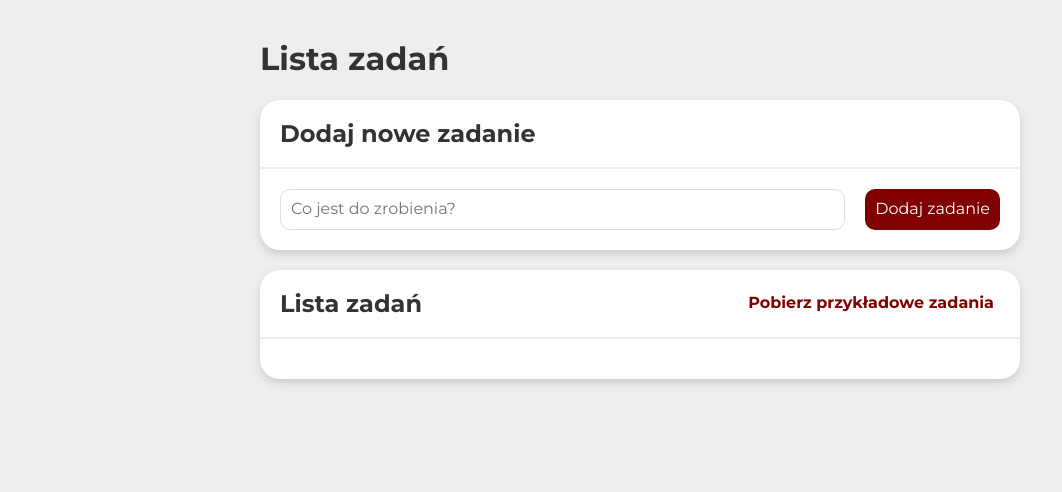
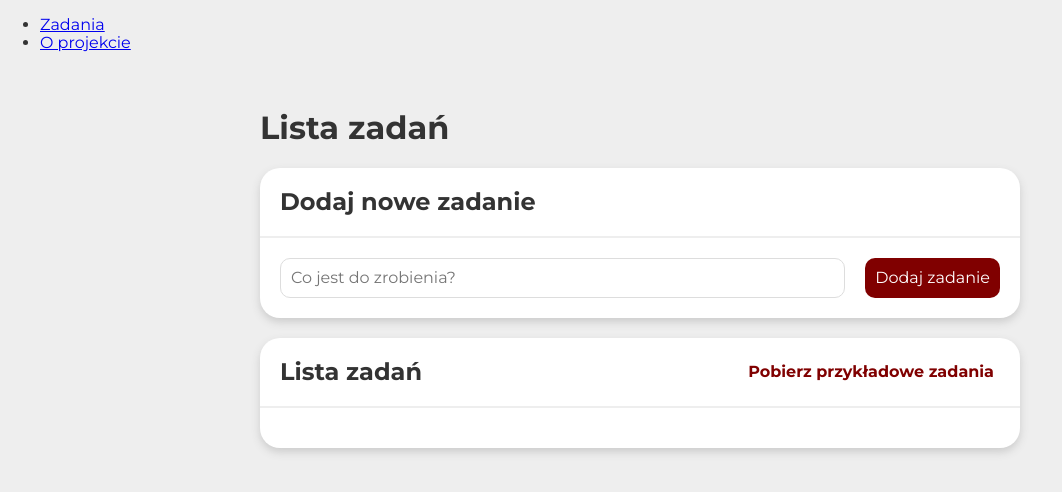
Before and after one commit to mariusz-smajdor/todo-list-react, a React (Create React App) app: page /#/zadania in a window 1280 px wide. Shown: the top 492 px of the page, without its empty margins (0-1062 px from the left). Built offline with nearby package versions, Linux system fonts and the light colour scheme.

Commit message:
about component

```diff
--- a/src/App.js
+++ b/src/App.js
@@ -1,5 +1,35 @@
-import Tasks from "./components/features/tasks/Tasks"
+import { HashRouter, NavLink, Switch, Route, Redirect } from "react-router-dom"
+import About from "./components/features/about/About"
+import Tasks from "./components/features/tasks/TasksPage"
 
-const App = () => <Tasks />
+const App = () => (
+  <HashRouter>
+    <nav>
+      <ul>
+        <li>
+          <NavLink activeClassName="active" to="/zadania">
+            Zadania
+          </NavLink>
+        </li>
+        <li>
+          <NavLink activeClassName="active" to="/o-projekcie">
+            O projekcie
+          </NavLink>
+        </li>
+      </ul>
+      <Switch>
+        <Route path="/zadania">
+          <Tasks />
+        </Route>
+        <Route path="/o-projekcie">
+          <About />
+        </Route>
+        <Route path="/">
+          <Redirect to="/zadania" />
+        </Route>
+      </Switch>
+    </nav>
+  </HashRouter>
+)
 
 export default App
--- /dev/null
+++ b/src/components/features/about/About.js
@@ -0,0 +1,21 @@
+import Container from "../../common/Container"
+import MainHeader from "../../common/MainHeader"
+import Section from "../../common/Section"
+
+const About = () => {
+  return (
+    <Container>
+      <MainHeader title="O projekcie" />
+      <Section
+        title="Opis"
+        body="Prosta lista zadań w React.js"
+      />
+      <Section
+        title="Technologie i konwencje"
+        body="CSS-Flexbox, CSS-Grid, Immutability, LocalStorage, useState, useEffect, useRef, custom hooks, styled components, redux, redux-saga"
+      />
+    </Container>
+  )
+}
+
+export default About
--- a/src/components/features/tasks/Buttons/index.js
+++ b/src/components/features/tasks/TasksPage/Buttons/index.js
@@ -1,7 +1,7 @@
 import { Fragment } from "react"
 import { useDispatch, useSelector } from "react-redux"
 
-import { fetchExampleTasks, markAllDone, selectTasks, toggleHideDone } from "../tasksSlice"
+import { fetchExampleTasks, markAllDone, selectTasks, toggleHideDone } from "../../tasksSlice"
 import { Wrapper, Button } from "./styled"
 
 const Buttons = () => {
--- a/src/components/features/tasks/Form/index.js
+++ b/src/components/features/tasks/TasksPage/Form/index.js
@@ -2,7 +2,7 @@ import { useState, useRef } from "react"
 import { useDispatch } from "react-redux"
 import { nanoid } from "@reduxjs/toolkit"
 
-import { addTask } from "../tasksSlice"
+import { addTask } from "../../tasksSlice"
 import { Wrapper, Input, Button } from "./styled"
 
 const Form = () => {
--- a/src/components/features/tasks/TaskList/index.js
+++ b/src/components/features/tasks/TasksPage/TaskList/index.js
@@ -1,6 +1,6 @@
 import { useSelector, useDispatch } from "react-redux"
 
-import { selectTasks, toggleDone, removeTask } from "../tasksSlice"
+import { selectTasks, toggleDone, removeTask } from "../../tasksSlice"
 import { List, Item, Button, TaskText } from "./styled"
 
 const TaskList = () => {
```
Also changed, not shown: src/components/features/tasks/TasksPage/index.js (renamed from src/components/features/tasks/Tasks.js, +5 -5 lines), src/components/features/tasks/TasksPage/Buttons/styled.js (renamed from src/components/features/tasks/Buttons/styled.js), src/components/features/tasks/TasksPage/Form/styled.js (renamed from src/components/features/tasks/Form/styled.js), src/components/features/tasks/TasksPage/TaskList/styled.js (renamed from src/components/features/tasks/TaskList/styled.js).
